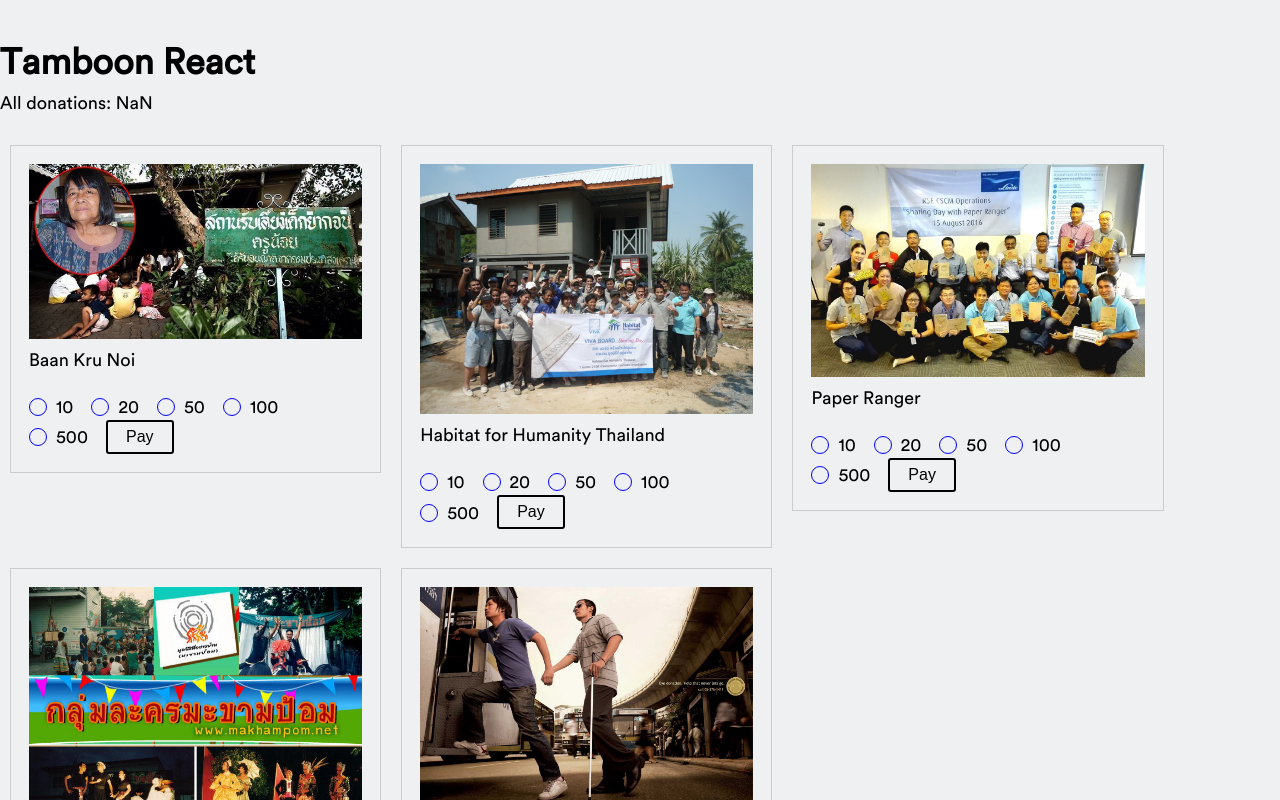
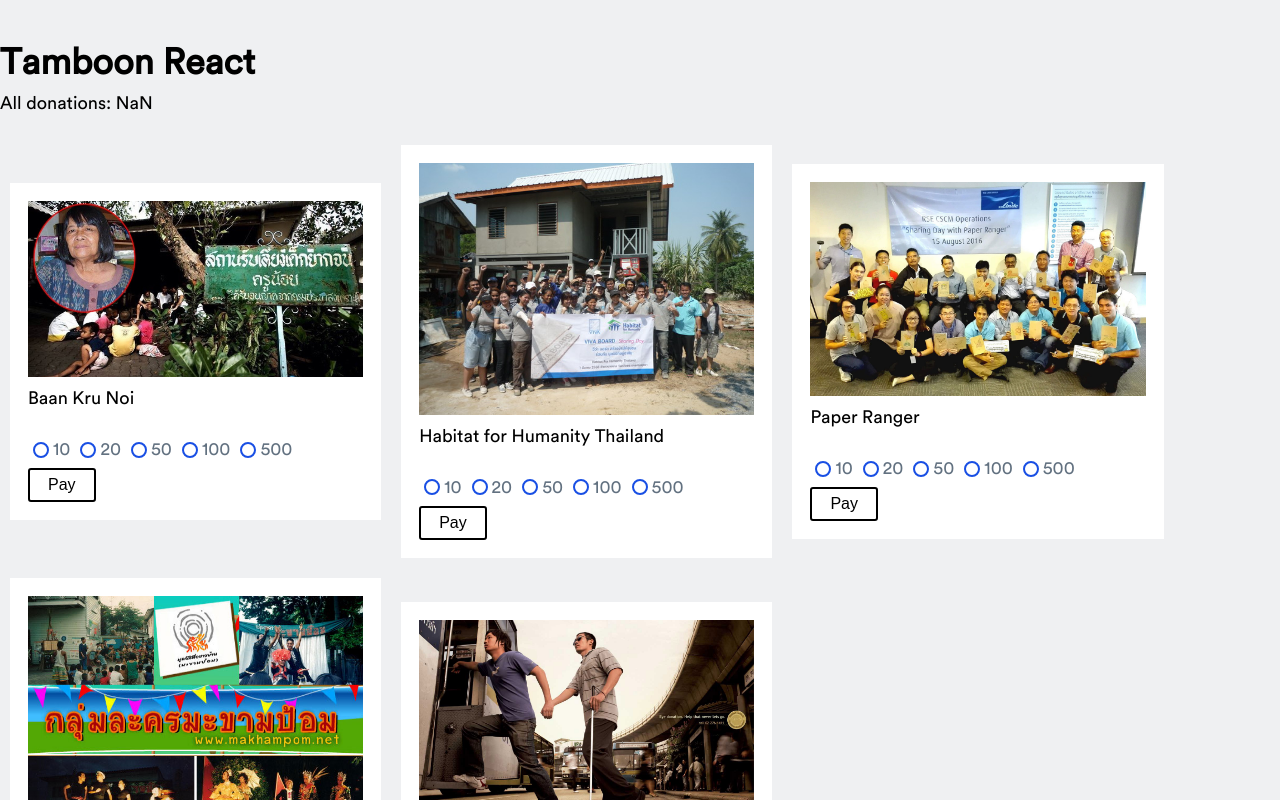
Before and after one commit to omise/challenges, a React app: page / in a window 1280 px wide. Shown: the top 800 px of the page. Built offline with nearby package versions, Linux system fonts and the light colour scheme; data requests are answered from the project's data file; the HTML template or start-up script is replaced by a standard one.

Commit message:
More static components and re-organized components as static and functionals. Move all static to new folder 'static'.

```diff
--- a/src/components/static/Card.js
+++ b/src/components/static/Card.js
@@ -2,10 +2,10 @@ import styled from 'styled-components';
 
 export default styled.div`
     display: inline-block;
-    vertical-align: top;
+    vertical-align: middle;
     width: 29%;
     position: relative;
     margin: 10px;
     padding: 18px;
-    border: 1px solid #ccc;
+    background: white;
 `;
--- a/src/components/static/InputRadio.js
+++ b/src/components/static/InputRadio.js
@@ -1,37 +1,44 @@
 import styled from 'styled-components';
+import { palette } from 'config/cssVars';
 import React from 'react';
 import PropTypes from 'prop-types';
 
 const Label = styled.label`
+    color: ${palette.gray};
     position: relative;
+    padding-left: 20px;
     display: inline-block;
     vertical-align: middle;
-    line-height: 1.45;
     margin: 0;
     cursor: pointer;
 
     &:before {
         content: '';
-        display: inline-block;
-        vertical-align: text-top;
-        margin-right: 9px;
-        width: 16px;
-        height: 16px;
-        border-radius: 50%;
-        border: 1px solid blue;
+        display: block;
+        position: absolute;
+        left: 0;
+        top 0;
+        bottom: 0;
+        margin: auto;
+        width: 12px;
+        height: 12px;
+        border-radius: 100%;
+        border: 2px solid ${palette.blueDark};
         z-index: 0;
     }
 
     &:after {
         content: '';
-        width: 12px;
-        height: 12px;
-        border-radius: 50%;
-        background: blue;
+        width: 10px;
+        height: 10px;
+        border-radius: 100%;
+        background: ${palette.blue};
 
         position: absolute;
-        top: 5px;
+        top: 0px;
         left: 3px;
+        bottom: 0;
+        margin: auto;
         z-index: 1;
         opacity: 0;
         transition: opacity 0.1s ease-in-out;
@@ -40,19 +47,19 @@ const Label = styled.label`
 
 const Input = styled.input`
     display: block;
-    vertical-align: middle;
     position: absolute;
     height: 18px;
     width: 18px;
     z-index: 9;
     opacity: 0;
-
+    cursor: pointer;
 `;
 
 const InputWrapper = styled.div`
+    display: inline-block;
     position: relative;
-    display: inline-block;
-    margin-right: 18px;
+    margin 0 5px;
+    padding: 5px 0;
 
     & input[type=radio]:checked + label:after {
         opacity: 1;
--- /dev/null
+++ b/src/components/static/Main.js
@@ -0,0 +1,6 @@
+import styled from 'styled-components';
+
+export default styled.main`
+  max-width: 1170px;
+  margin: 0 auto;
+`;
```
Also changed, not shown: src/components/static/Button.js (added, +25 -0 lines), src/components/static/Image.js (added, +19 -0 lines).
